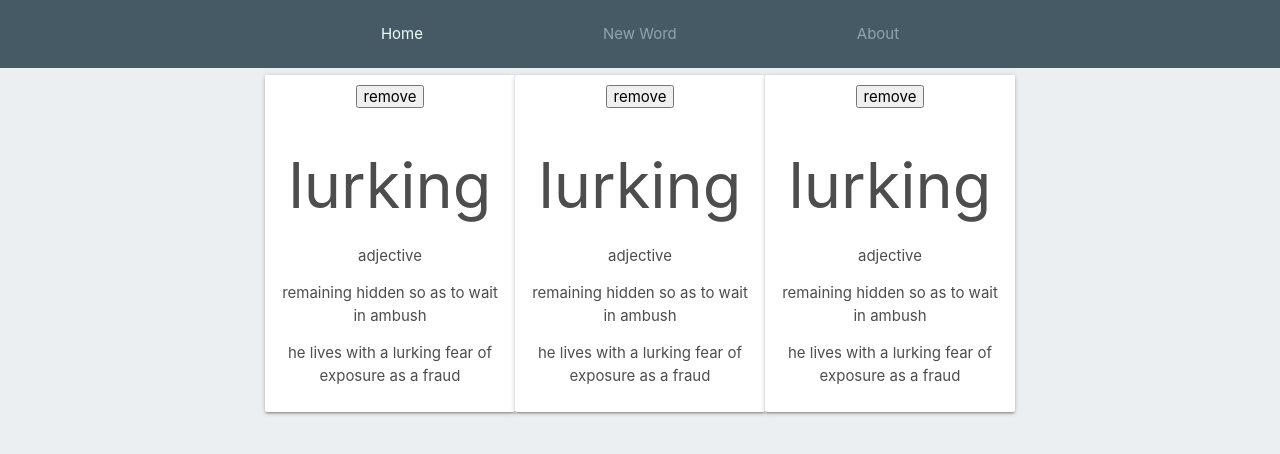
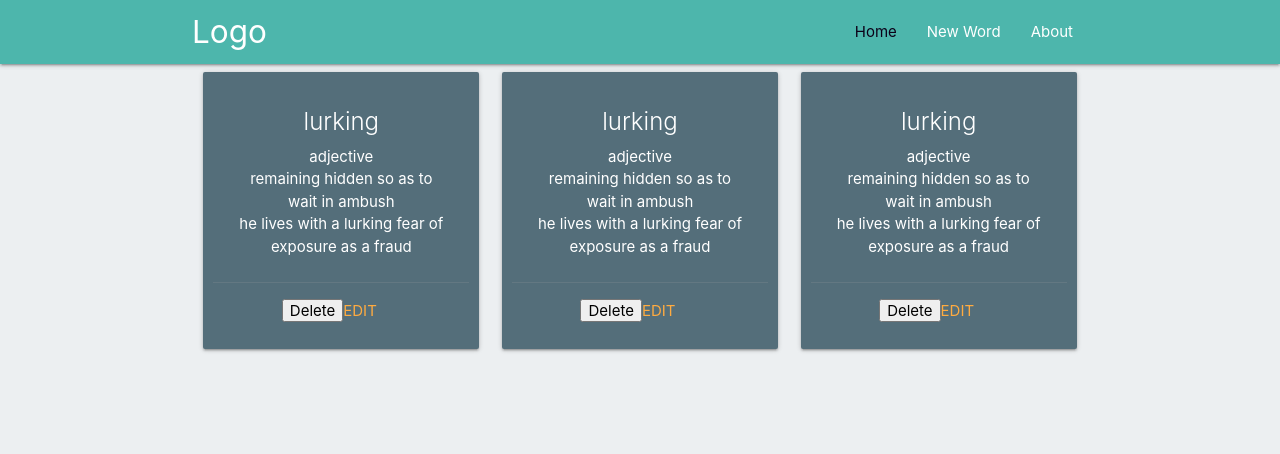
Before and after one commit to AbdulBasit313/React-Vocablulary-App, a React (Create React App) app: page / in a window 1280 px wide. Shown: the top 454 px of the page. Built offline with nearby package versions, Linux system fonts and the light colour scheme.

Commit message:
materialize styling

```diff
--- a/src/App.css
+++ b/src/App.css
@@ -1,15 +1,31 @@
+body {
+   margin: 0;
+   font-family: -apple-system, BlinkMacSystemFont, "Segoe UI", "Roboto", "Oxygen",
+     "Ubuntu", "Cantarell", "Fira Sans", "Droid Sans", "Helvetica Neue",
+     sans-serif;
+   -webkit-font-smoothing: antialiased;
+   -moz-osx-font-smoothing: grayscale;
+   background-color: #eceff1;
+   color: #4d4d4d;
+}
+
+code {
+   font-family: source-code-pro, Menlo, Monaco, Consolas, "Courier New",
+   monospace;
+}
+
 .card {
   background-color: #fff;
-  width: 250px;
+  /* width: 250px; */
   padding: 10px;
-  margin: 1rem;
+  margin: 20px;
   box-shadow: 7px 10px 12px -5px rgba(0, 0, 0, 0.56);
   text-align: center;
   border-radius: 3px;
 }
 
-.word-list {
+/* .word-list {
   display: flex;
   justify-content: center;
   flex-wrap: wrap;
-}
+} */
--- a/src/App.js
+++ b/src/App.js
@@ -4,10 +4,10 @@ import WordList from './components/WordList';
 import { Route, Switch } from 'react-router-dom'
 import NewWordForm from './components/NewWordForm';
 import About from './components/About';
-import Navbar from './components/Navbar';
 import uuid from 'uuid/v4';
 import 'materialize-css/dist/css/materialize.min.css'
 import M from 'materialize-css/dist/js/materialize.min.js'
+import Navbar from './components/layout/Navbar';
 
 class App extends Component {
    constructor(props) {
--- a/src/components/Navbar.js
+++ /dev/null
@@ -1,17 +0,0 @@
-import React, { Component } from 'react'
-import { NavLink } from 'react-router-dom'
-import '../styles/Navbar.css'
-
-class Navbar extends Component {
-   render() {
-      return (
-         <div className='Navbar'>
-            <NavLink activeClassName='Navbar-active' exact to='/'>Home</NavLink>
-            <NavLink activeClassName='Navbar-active' exact to='/newword'>New Word</NavLink>
-            <NavLink activeClassName='Navbar-active' exact to='/about'>About</NavLink>
-         </div>
-      )
-   }
-}
-
-export default Navbar
--- a/src/components/NewWordForm.js
+++ b/src/components/NewWordForm.js
@@ -36,7 +36,7 @@ class NewWordForm extends Component {
    render() {
       const { word, partOfSpeech, meaning, sentence } = this.state
       return (
-         <div className="row">
+         <div className="row container">
             <form className="col s12" onSubmit={this.handleSubmit}>
 
                <div className="row">
--- a/src/components/Word.js
+++ b/src/components/Word.js
@@ -3,12 +3,19 @@ import React from 'react'
 
 const Word = ({ word, partOfSpeech, meaning, sentence, removeWord }) => {
    return (
-      <div className='card'>
-         <button onClick={removeWord}>remove</button>
-         <h1>{word}</h1>
-         <p>{partOfSpeech}</p>
-         <p>{meaning}</p>
-         <p>{sentence}</p>
+      <div className="col s4">
+         <div className="card blue-grey darken-1">
+            <div className="card-content white-text">
+               <span className="card-title">{word}</span>
+               <p>{partOfSpeech}</p>
+               <p>{meaning}</p>
+               <p>{sentence}</p>
+            </div>
+            <div className="card-action">
+               <button onClick={removeWord}>Delete</button>
+               <a href="#">Edit</a>
+            </div>
+         </div>
       </div>
    )
 }
--- a/src/components/WordList.js
+++ b/src/components/WordList.js
@@ -21,7 +21,9 @@ class WordList extends Component {
 
    render() {
       return (
-         <div className='word-list'>{this.renderWordList()}</div>
+         <div className="container">
+            <div className='row'>{this.renderWordList()}</div>
+         </div>
       )
    }
 }
--- /dev/null
+++ b/src/components/layout/Navbar.js
@@ -0,0 +1,23 @@
+import React, { Component } from 'react'
+import { Link, NavLink } from 'react-router-dom'
+import '../../styles/Navbar.css'
+
+
+class Navbar extends Component {
+   render() {
+      return (
+         <nav className='nav-wrapper teal lighten-2'>
+            <div className='container'>
+               <Link to='/' className="brand-logo">Logo</Link>
+               <ul className='right'>
+                  <li><NavLink activeClassName='Navbar-active' exact to='/'>Home</NavLink></li>
+                  <li><NavLink activeClassName='Navbar-active' exact to='/newword'>New Word</NavLink></li>
+                  <li><NavLink activeClassName='Navbar-active' exact to='/about'>About</NavLink></li>
+               </ul>
+            </div>
+         </nav>
+      )
+   }
+}
+
+export default Navbar
--- a/src/index.css
+++ /dev/null
@@ -1,15 +0,0 @@
-body {
-  margin: 0;
-  font-family: -apple-system, BlinkMacSystemFont, "Segoe UI", "Roboto", "Oxygen",
-    "Ubuntu", "Cantarell", "Fira Sans", "Droid Sans", "Helvetica Neue",
-    sans-serif;
-  -webkit-font-smoothing: antialiased;
-  -moz-osx-font-smoothing: grayscale;
-  background-color: #eceff1;
-  color: #4d4d4d;
-}
-
-code {
-  font-family: source-code-pro, Menlo, Monaco, Consolas, "Courier New",
-    monospace;
-}
--- a/src/index.js
+++ b/src/index.js
@@ -1,6 +1,5 @@
 import React from 'react';
 import ReactDOM from 'react-dom';
-import './index.css';
 import App from './App';
 import { BrowserRouter } from 'react-router-dom'
 
--- a/src/styles/Navbar.css
+++ b/src/styles/Navbar.css
@@ -1,20 +1,20 @@
-.Navbar {
+/* .Navbar {
    background: rgba(69, 90, 100, 1);
    width: 100%;
    padding: 1.5rem;
    display: flex;
-   /* justify-content: space-around; */
+   justify-content: space-around;
    justify-content: center;
-}
+} */
 
-.Navbar a {
+/* a {
    margin-right: 6rem;
    margin-left: 6rem;
    color: rgba(144, 164, 174, 1);
    text-decoration: none;
    transition: all 0.5s ease;
+} */
+
+.Navbar-active {
+   color: rgb(12, 0, 24);
 }
-
-.Navbar a.Navbar-active {
-   color: azure;
-}
```
